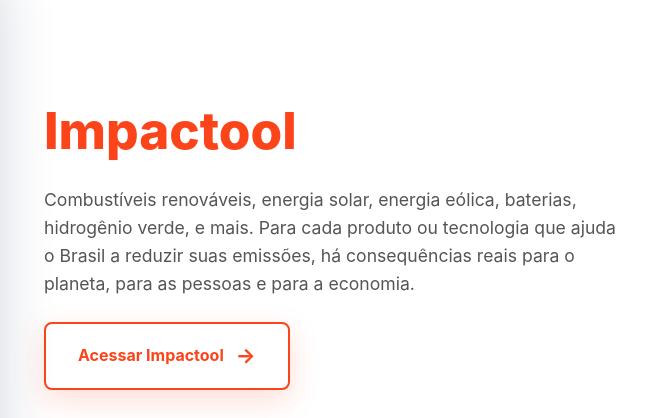
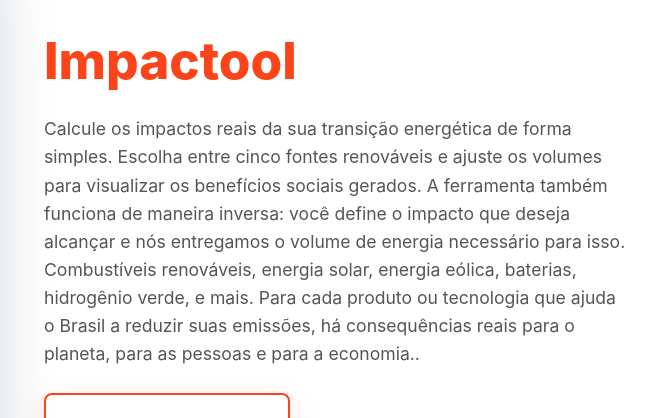
Before and after one commit to RBranco1/impactool, a plain HTML site: page home.html in a window 1280 px wide. Shown: the part 225-643 px from the top of the page, 620-1280 px from the left. Drawn offline with Linux system fonts and the light colour scheme.

Commit message:
Update impact description in home.html

```diff
--- a/home.html
+++ b/home.html
@@ -143,7 +143,7 @@
         </span>
       </h1>
       <p>
-        Combustíveis renováveis, energia solar, energia eólica, baterias, hidrogênio verde, e mais. Para cada produto ou tecnologia que ajuda o Brasil a reduzir suas emissões, há consequências reais para o planeta, para as pessoas e para a economia.
+        Calcule os impactos reais da sua transição energética de forma simples. Escolha entre cinco fontes renováveis e ajuste os volumes para visualizar os benefícios sociais gerados. A ferramenta também funciona de maneira inversa: você define o impacto que deseja alcançar e nós entregamos o volume de energia necessário para isso.<br/> Combustíveis renováveis, energia solar, energia eólica, baterias, hidrogênio verde, e mais. Para cada produto ou tecnologia que ajuda o Brasil a reduzir suas emissões, há consequências reais para o planeta, para as pessoas e para a economia..
       </p>
       <a href="teia.html" class="cta-button">Acessar Impactool</a>
     </div>
```
